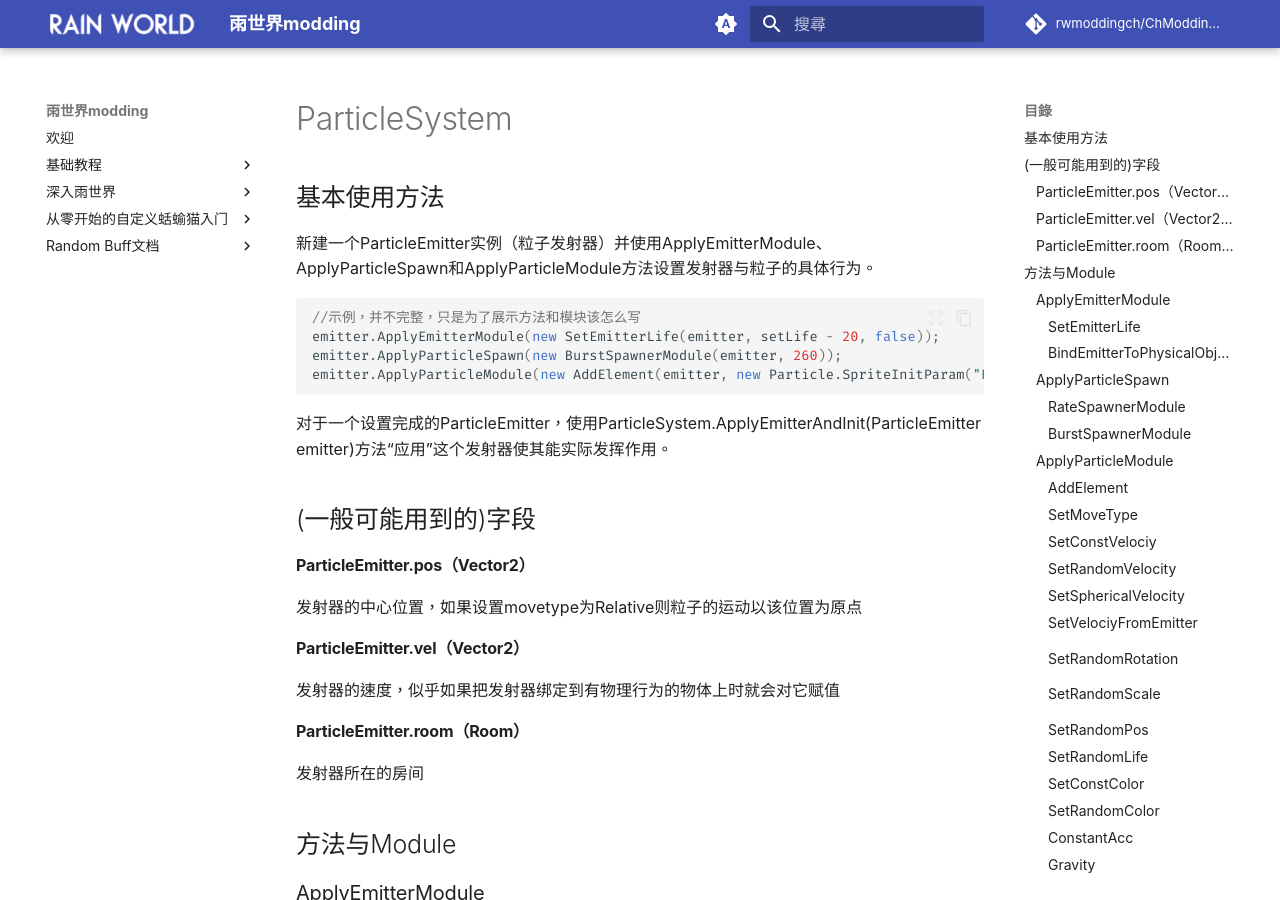
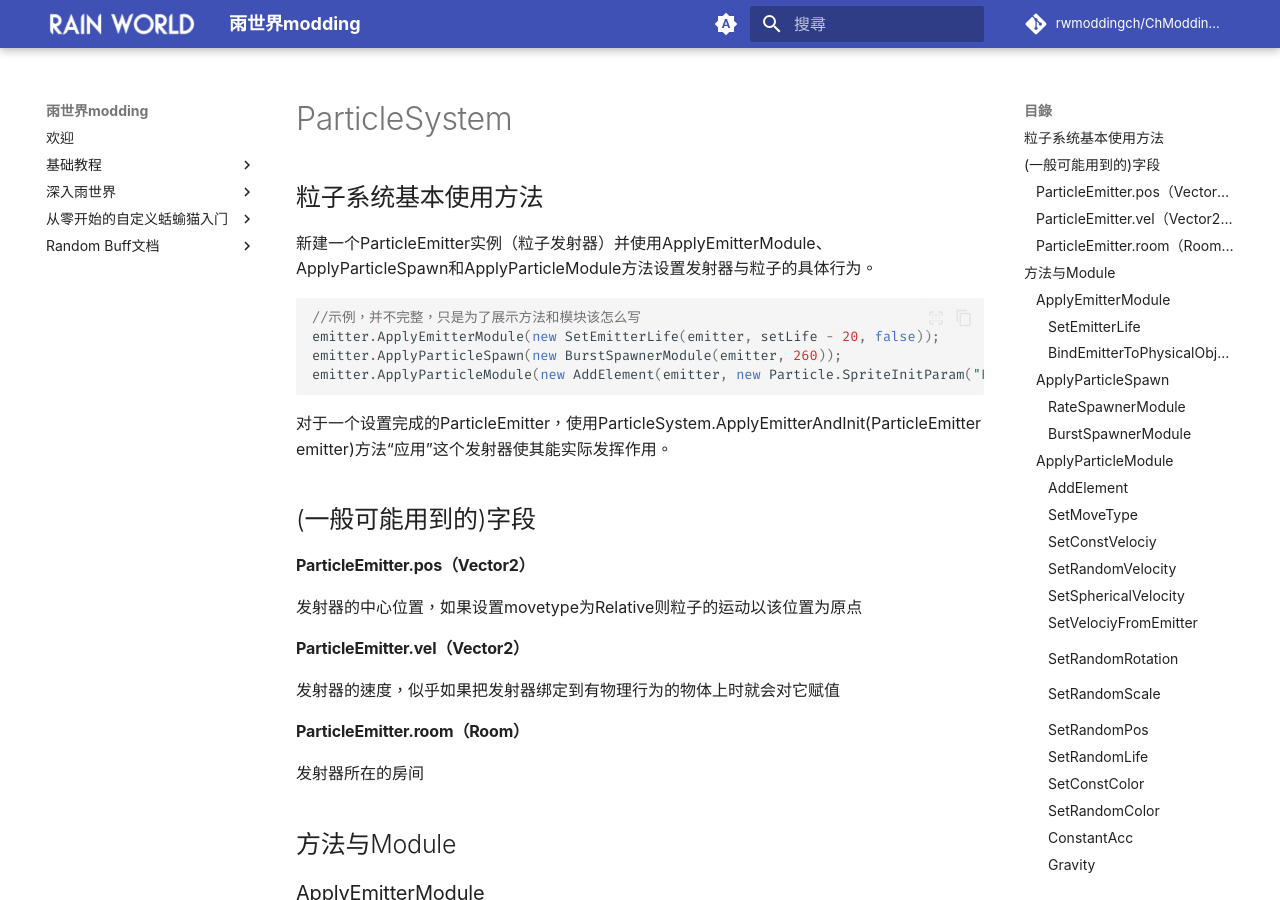
Before and after one commit to rwmoddingch/ChModdingWiki, an MkDocs documentation site: the page built from docs/RandomBuff/ParticleSystem.md, in a window 1280 px wide and 900 px high. Built offline with MkDocs 1.6.1 and Material for MkDocs 9.7.7, drawn with Linux system fonts in a browser that asks for light colours; comment, search, counter and statistics services are not loaded.

Commit message:
Update ParticleSystem.md

```diff
--- a/docs/RandomBuff/ParticleSystem.md
+++ b/docs/RandomBuff/ParticleSystem.md
@@ -1,4 +1,4 @@
-## 基本使用方法
+## 粒子系统基本使用方法
 
 新建一个ParticleEmitter实例（粒子发射器）并使用ApplyEmitterModule、ApplyParticleSpawn和ApplyParticleModule方法设置发射器与粒子的具体行为。
 
```
